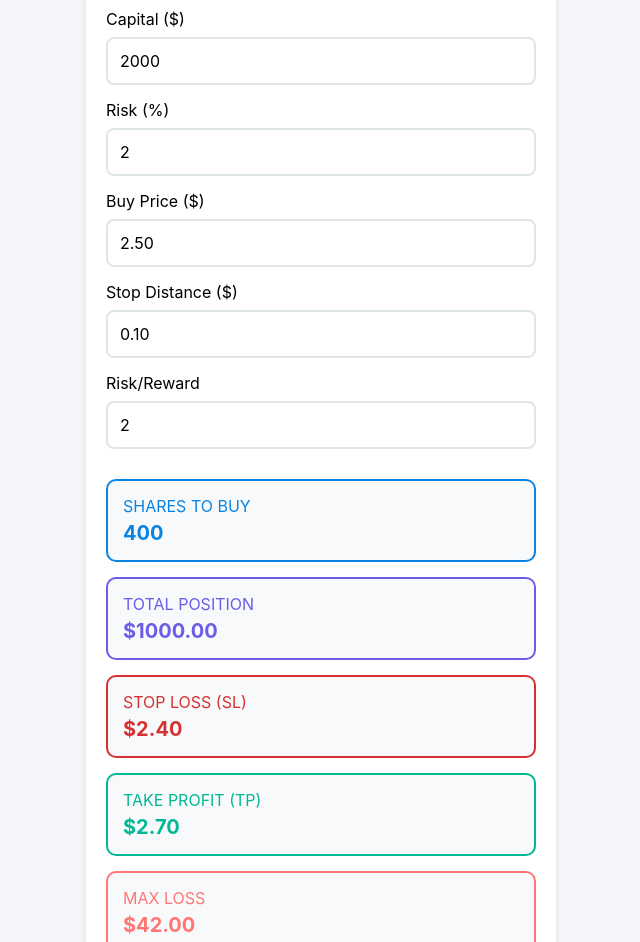
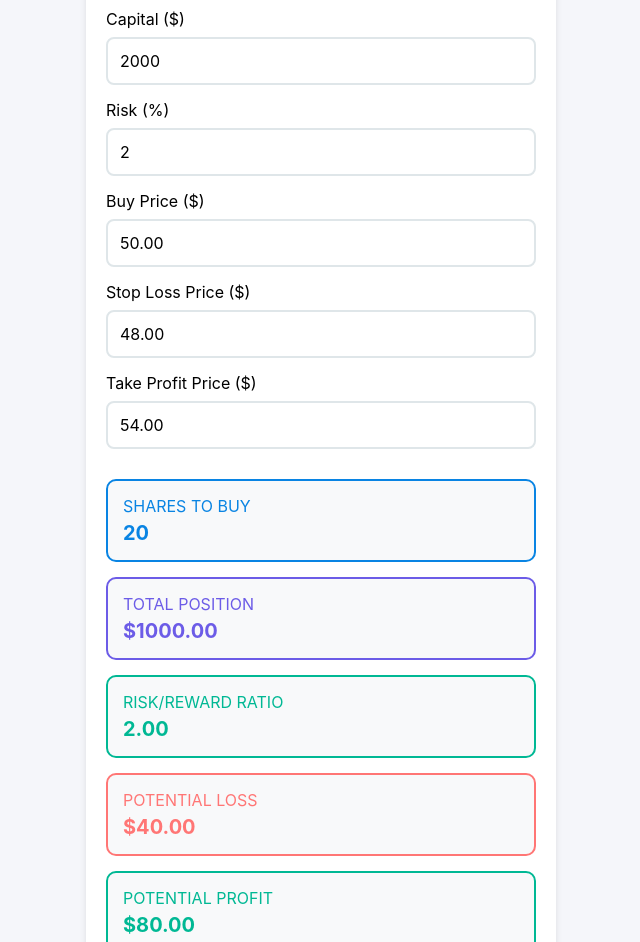
Before and after one commit to taratey/trade_calc, a plain HTML site: page index.html in a window 1280 px wide. Shown: the part 100-1042 px from the top of the page, without its empty margins (319-959 px from the left). Drawn offline with Linux system fonts and the light colour scheme.

Commit message:
Update index.html

```diff
--- a/index.html
+++ b/index.html
@@ -56,8 +56,7 @@
 
         #totalShares { border-color: #0984e3; color: #0984e3; }
         #totalPrice { border-color: #6c5ce7; color: #6c5ce7; }
-        #slPrice { border-color: #d63031; color: #d63031; }
-        #tpPrice { border-color: #00b894; color: #00b894; }
+        #riskReward { border-color: #00b894; color: #00b894; }
         #totalLoss { border-color: #ff7675; color: #ff7675; }
         #totalProfit { border-color: #00b894; color: #00b894; }
 
@@ -73,7 +72,7 @@
 </head>
 <body>
     <div class="card">
-        <h2>📈 Trade Calc</h2>
+        <h2>📈 Trade Calculator</h2>
 
         <label>Capital ($)</label>
         <input type="number" id="capital" value="2000">
@@ -82,13 +81,13 @@
         <input type="number" id="riskPercent" value="2">
 
         <label>Buy Price ($)</label>
-        <input type="number" id="buyPrice" value="2.50">
+        <input type="number" id="buyPrice" value="50.00">
 
-        <label>Stop Distance ($)</label>
-        <input type="number" id="slDistance" value="0.10">
+        <label>Stop Loss Price ($)</label>
+        <input type="number" id="slPrice" value="48.00">
 
-        <label>Risk/Reward</label>
-        <input type="number" id="rrRatio" value="2">
+        <label>Take Profit Price ($)</label>
+        <input type="number" id="tpPrice" value="54.00">
 
         <div class="error-message" id="sizeError">
             ⚠️ Total position exceeds capital!
@@ -104,23 +103,18 @@
             <div class="result-value">$<span id="positionSize">0.00</span></div>
         </div>
 
-        <div class="highlight" id="slPrice">
-            <div>STOP LOSS (SL)</div>
-            <div class="result-value">$<span id="slValue">0.00</span></div>
-        </div>
-
-        <div class="highlight" id="tpPrice">
-            <div>TAKE PROFIT (TP)</div>
-            <div class="result-value">$<span id="tpValue">0.00</span></div>
+        <div class="highlight" id="riskReward">
+            <div>RISK/REWARD RATIO</div>
+            <div class="result-value" id="rrRatio">0.00</div>
         </div>
 
         <div class="highlight" id="totalLoss">
-            <div>MAX LOSS</div>
+            <div>POTENTIAL LOSS</div>
             <div class="result-value">$<span id="lossAmount">0.00</span></div>
         </div>
 
         <div class="highlight" id="totalProfit">
-            <div>TARGET PROFIT</div>
+            <div>POTENTIAL PROFIT</div>
             <div class="result-value">$<span id="profitAmount">0.00</span></div>
         </div>
     </div>
@@ -131,19 +125,18 @@
             const capital = parseFloat(document.getElementById('capital').value) || 0;
             const riskPercent = parseFloat(document.getElementById('riskPercent').value) || 0;
             const buyPrice = parseFloat(document.getElementById('buyPrice').value) || 0;
-            const slDistance = parseFloat(document.getElementById('slDistance').value) || 0;
-            const rrRatio = parseFloat(document.getElementById('rrRatio').value) || 0;
+            const slPrice = parseFloat(document.getElementById('slPrice').value) || 0;
+            const tpPrice = parseFloat(document.getElementById('tpPrice').value) || 0;
 
             // Core calculations
             const riskAmount = (capital * riskPercent) / 100;
-            const shares = slDistance > 0 ? Math.round(riskAmount / slDistance) : 0;
+            const riskPerShare = buyPrice - slPrice;
+            const rewardPerShare = tpPrice - buyPrice;
+            const shares = riskPerShare > 0 ? Math.round(riskAmount / riskPerShare) : 0;
             const positionSize = shares * buyPrice;
-            const commission = Math.max(1, Math.min(0.005 * shares, 0.01 * positionSize));
-            const totalLoss = riskAmount + commission;
-            const profitPerShare = slDistance * rrRatio;
-            const totalProfit = (profitPerShare * shares) - commission;
-            const slPrice = (buyPrice - slDistance).toFixed(2);
-            const tpPrice = (buyPrice + (slDistance * rrRatio)).toFixed(2);
+            const totalLoss = riskAmount;
+            const totalProfit = shares * rewardPerShare;
+            const rrRatio = riskPerShare > 0 ? (rewardPerShare / riskPerShare).toFixed(2) : 0;
 
             // Error handling
             const errorElement = document.getElementById('sizeError');
@@ -152,8 +145,7 @@
             // Update display
             document.getElementById('shares').textContent = shares;
             document.getElementById('positionSize').textContent = positionSize.toFixed(2);
-            document.getElementById('slValue').textContent = slPrice;
-            document.getElementById('tpValue').textContent = tpPrice;
+            document.getElementById('rrRatio').textContent = rrRatio;
             document.getElementById('lossAmount').textContent = totalLoss.toFixed(2);
             document.getElementById('profitAmount').textContent = totalProfit.toFixed(2);
         }
```
